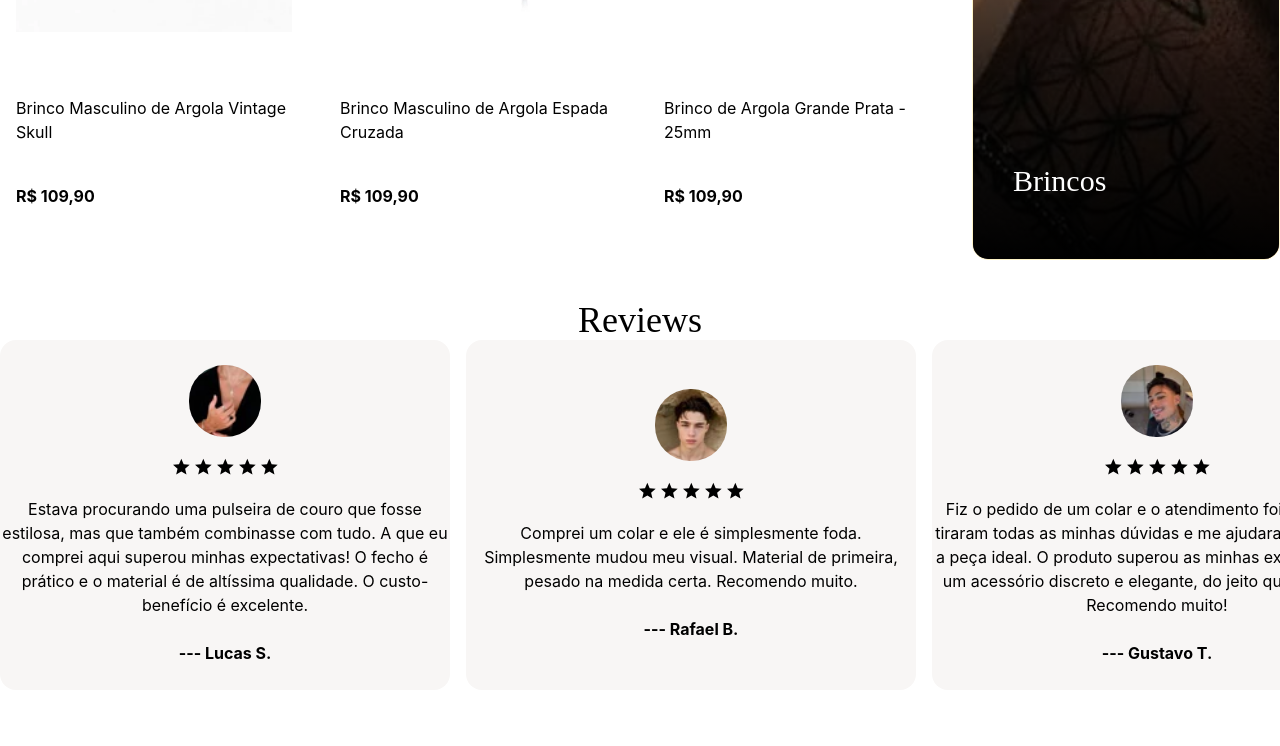
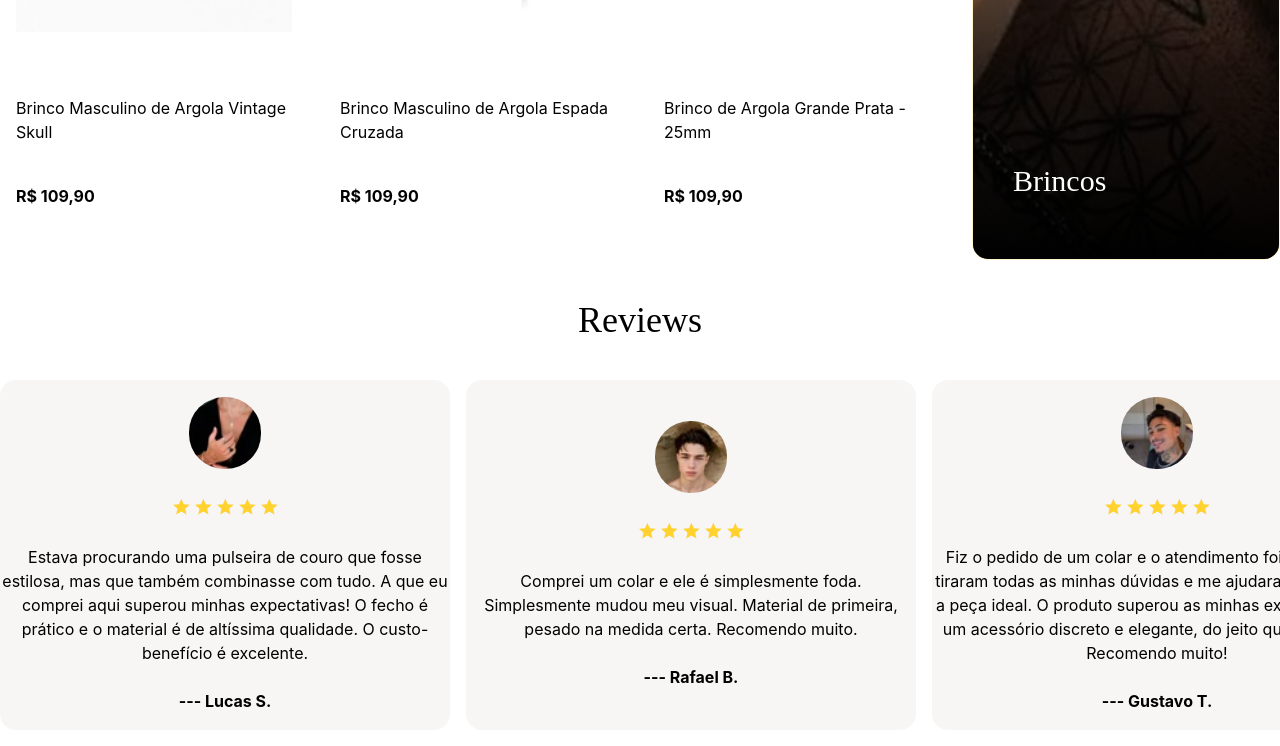
Before and after one commit to Leonardo-Sillva/aplica--o_j-ias, a React (Vite) app in the folder aplicação/: page / in a window 1280 px wide. Shown: the part 5447-6193 px from the top of the page. Built offline with nearby package versions, Linux system fonts and the light colour scheme.

Commit message:
desegurança12

```diff
--- a/aplicação/src/components/SectionReviews.jsx
+++ b/aplicação/src/components/SectionReviews.jsx
@@ -43,13 +43,19 @@ const SectionReviews = () => {
 
   return (
     <div className='h-[800px]'>
-      <h1 className='text-center text-4xl font-playfair'>Reviews</h1>
-      <div className='flex overflow-x-auto gap-4'>
+      <h1 className='text-center text-4xl font-playfair mb-10'>Reviews</h1>
+      <div className='flex overflow-x-auto gap-4 scrollbar-hide'>
         {opinions.map((opinion) => (
           <div key={opinion.key} className='w-[450px] h-[350px] bg-[#F8F6F5] rounded-2xl flex flex-col items-center justify-center shrink-0'>
-            <img src={opinion.perfil} alt="" className='w-18 rounded-[35px]'/>
-            <img src={star} alt="" className='py-5 stroke-amber-300'/>
-            <p className='text-center'>{opinion.comentario}</p>
+            <img src={opinion.perfil} alt="" className='w-18 rounded-[35px] mb-7' />
+            <svg class="icon" aria-hidden="true" focusable="false" xmlns="http://www.w3.org/2000/svg" width="109" height="20" viewBox="0 0 109 20" fill="none">
+              <path className=" text-amber-300" d="M10.3333 14.3915L15.4833 17.4998L14.1208 11.6415L18.6667 7.704L12.675 7.18734L10.3333 1.6665L7.99167 7.18734L2 7.704L6.54583 11.6415L5.18333 17.4998L10.3333 14.3915Z" fill="currentColor"></path>
+              <path className=" text-amber-300" d="M32.3333 14.3915L37.4833 17.4998L36.1208 11.6415L40.6667 7.704L34.675 7.18734L32.3333 1.6665L29.9917 7.18734L24 7.704L28.5458 11.6415L27.1833 17.4998L32.3333 14.3915Z" fill="currentColor"></path>
+              <path className=" text-amber-300" d="M54.3333 14.3915L59.4833 17.4998L58.1208 11.6415L62.6667 7.704L56.675 7.18734L54.3333 1.6665L51.9917 7.18734L46 7.704L50.5458 11.6415L49.1833 17.4998L54.3333 14.3915Z" fill="currentColor"></path>
+              <path className=" text-amber-300" d="M76.3333 14.3915L81.4833 17.4998L80.1208 11.6415L84.6667 7.704L78.675 7.18734L76.3333 1.6665L73.9917 7.18734L68 7.704L72.5458 11.6415L71.1833 17.4998L76.3333 14.3915Z" fill="currentColor"></path>
+              <path className=" text-amber-300" d="M98.3333 14.3915L103.483 17.4998L102.121 11.6415L106.667 7.704L100.675 7.18734L98.3333 1.6665L95.9917 7.18734L90 7.704L94.5458 11.6415L93.1833 17.4998L98.3333 14.3915Z" fill="currentColor"></path>
+            </svg>
+            <p className='text-center mt-7'>{opinion.comentario}</p>
             <p className='font-bold mt-6 '>{opinion.name}</p>
           </div>
         ))}
```
